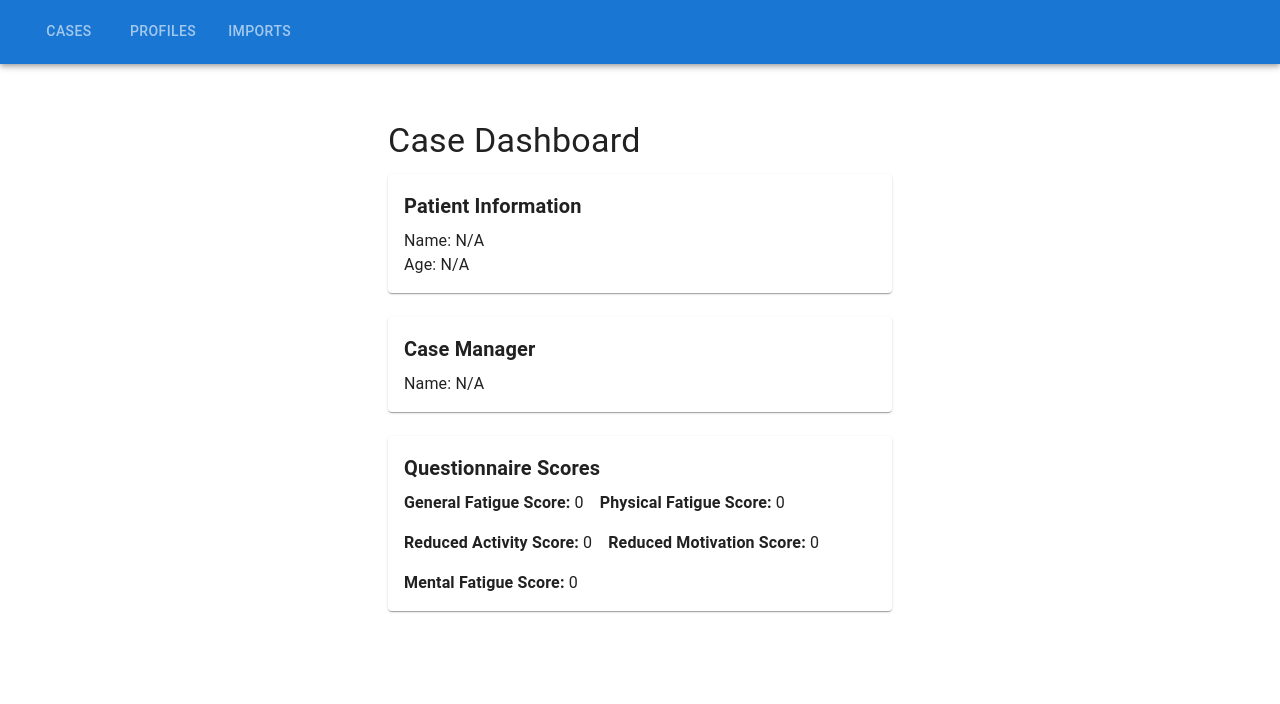
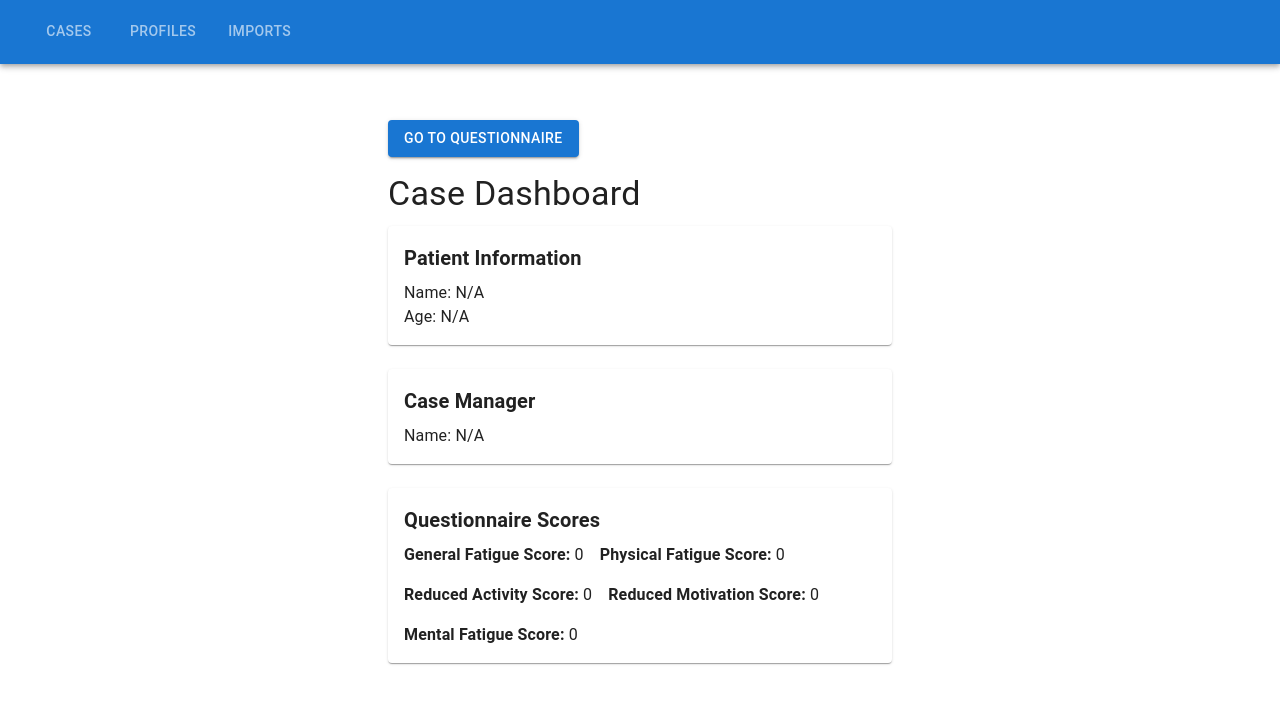
Before and after one commit to pdfusion/PDFusion_UI, a React (Vite) app: page /cases/1 in a window 1280 px wide. Shown: the top 704 px of the page. Built offline with nearby package versions, Linux system fonts and the light colour scheme.

Commit message:
Add Questionnaire button on Case dashboard.

```diff
--- a/src/pages/CaseDashboard.tsx
+++ b/src/pages/CaseDashboard.tsx
@@ -1,6 +1,6 @@
 import React, { useEffect, useState } from 'react';
-import { useParams } from 'react-router-dom';
-import { Typography, Box, Paper, Grid } from '@mui/material';
+import { useParams, useNavigate } from 'react-router-dom';
+import { Typography, Box, Paper, Grid, Button } from '@mui/material';
 import { useCasesDataAPI } from '../hooks/useCasesDataAPI';
 import { defaultCaseData, type CaseDataType } from '../contexts/CasesDataContext';
 import { defaultUserData, type UserDataType } from '../contexts/UsersDataContext';
@@ -13,6 +13,7 @@ const CaseDashboard: React.FC = () => {
   const { id } = useParams<{ id: string }>();
   const { getCaseById } = useCasesDataAPI();
   const { getUserById } = useUsersDataAPI();
+  const navigate = useNavigate();
 
   useEffect(() => {
     (async () => {
@@ -26,8 +27,23 @@ const CaseDashboard: React.FC = () => {
     })();
   }, [id]);
 
+  const handleNavigate = () => {
+    navigate(`/questionnaire/${caseData.id}`);
+  };
+
   return (
     <Box sx={{ p: 3 }}>
+      {/* Button at Top-Left */}
+      <Box sx={{ display: 'flex', justifyContent: 'flex-start', mb: 2 }}>
+        <Button
+          variant="contained"
+          color="primary"
+          onClick={handleNavigate}
+        >
+          Go to Questionnaire
+        </Button>
+      </Box>
+
       <Typography variant="h4" gutterBottom>
         Case Dashboard
       </Typography>
```
